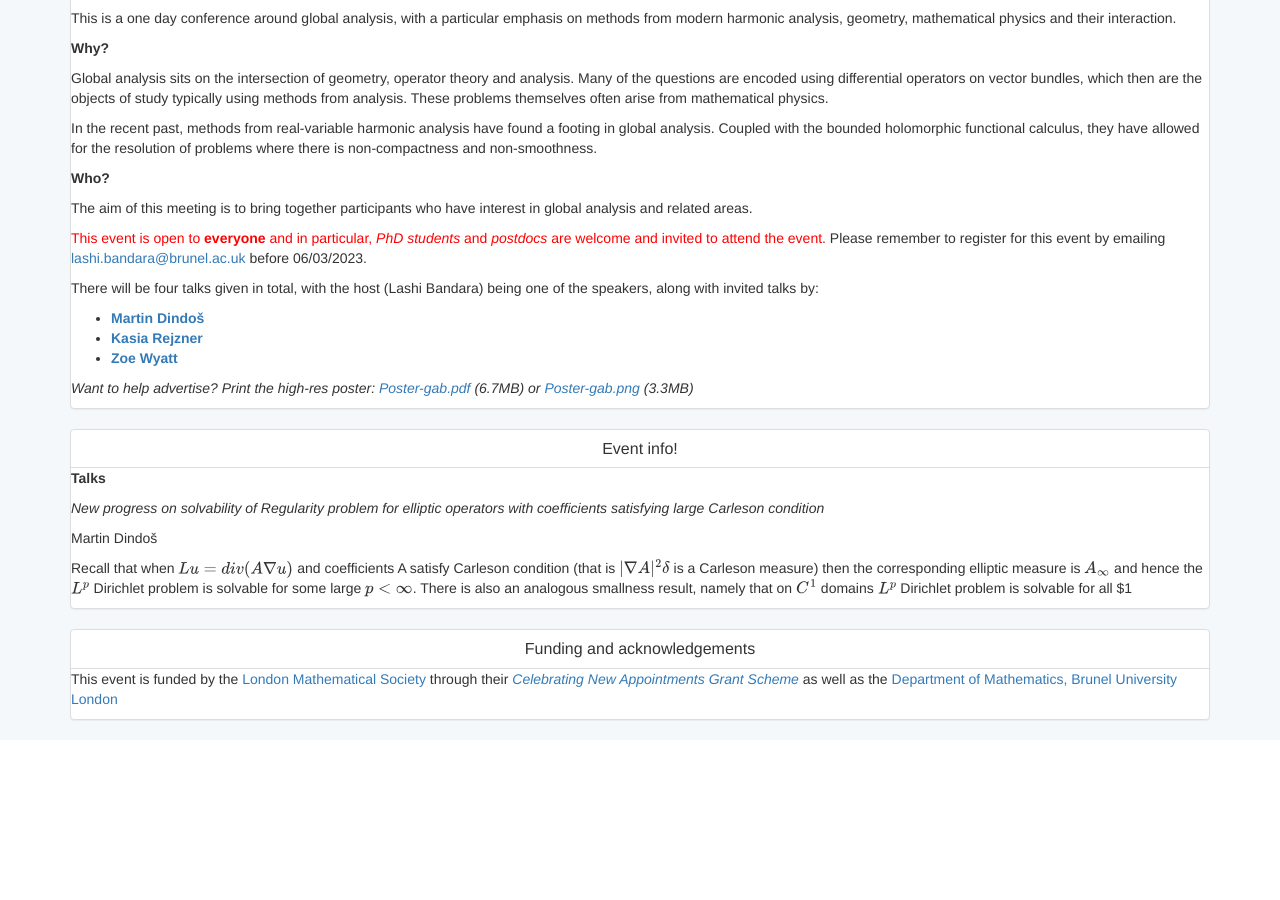
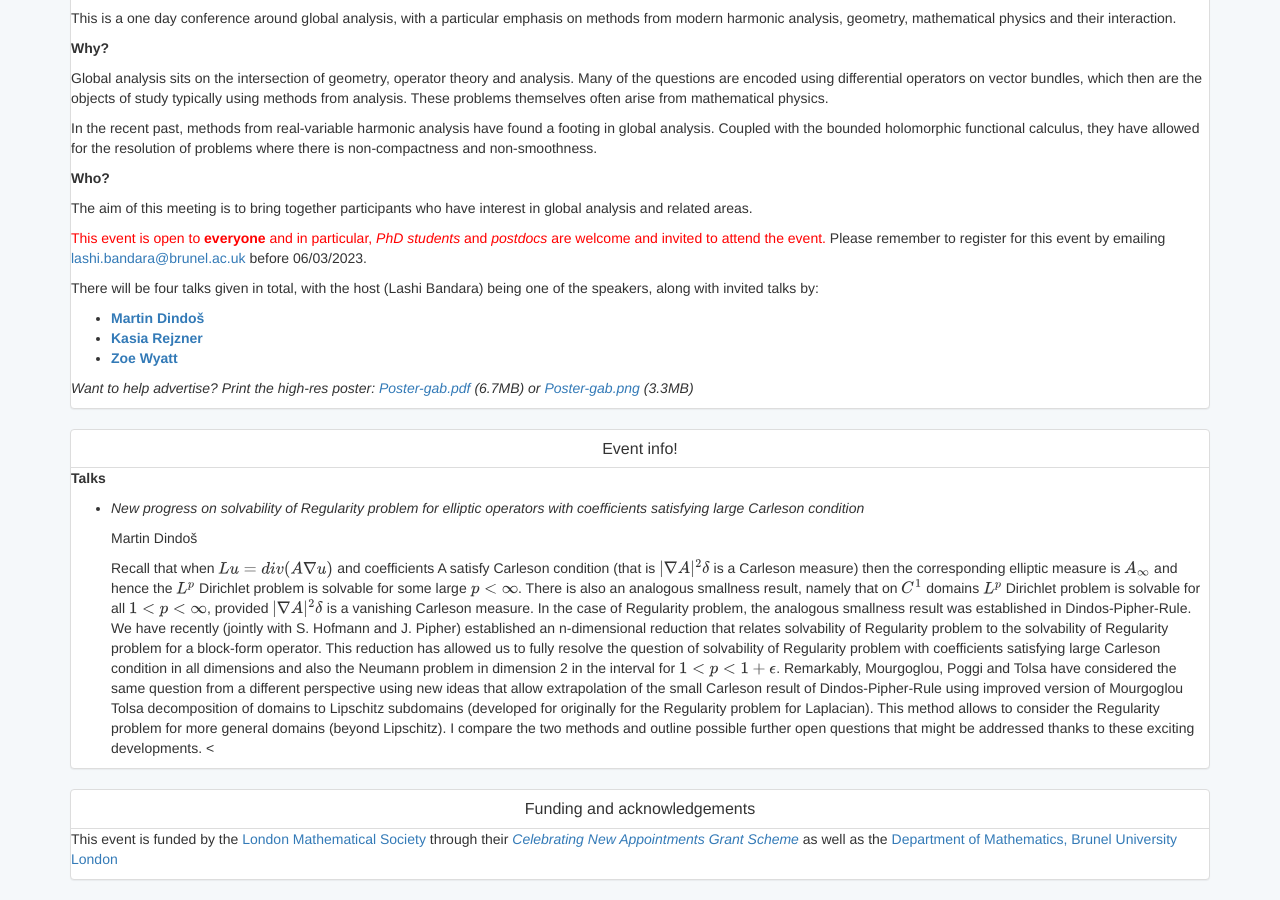
Before and after one commit to lashi-bandara/lashi-bandara.github.io, a Jekyll site: the page built from toc/outreach/events/geometryanalysisbrunel.html, in a window 1280 px wide and 900 px high, scrolled down 1730 px. Built offline with Jekyll 4.4.1, drawn with Linux system fonts in a browser that asks for light colours; before the commit the page ends 2470 px from its top, so only the background shows below that.

Commit message:
Mathjax < rendering fix attempt

```diff
--- a/toc/outreach/events/geometryanalysisbrunel.html
+++ b/toc/outreach/events/geometryanalysisbrunel.html
@@ -101,6 +101,8 @@ Please remember to register for this event by emailing <a href=mailto:lashi.band
 
 <p><b> Talks </b></p>
 
+<ul>
+<li>
 <p><em>New progress on solvability of Regularity problem for elliptic
 operators with coefficients satisfying large Carleson condition</em></p>
 
@@ -109,9 +111,9 @@ operators with coefficients satisfying large Carleson condition</em></p>
 <p>Recall that when $Lu=div(A\nabla u)$ and coefficients A satisfy Carleson
 condition (that is $|\nabla A|^2\delta$ is a Carleson measure) then the
 corresponding elliptic measure is $A_\infty$ and hence the $L^p$
-Dirichlet problem is solvable for some large $p<\infty$. There is also
+Dirichlet problem is solvable for some large $p &lt; \infty$. There is also
 an analogous smallness result, namely that  on $C^1$ domains $L^p$
-Dirichlet problem is solvable for all $1<p<\infty$, provided $|\nabla
+Dirichlet problem is solvable for all $1&lt;p&lt;\infty$, provided $|\nabla
 A|^2\delta$ is a vanishing Carleson measure.
 
 In the case of Regularity problem, the analogous smallness result was
@@ -123,7 +125,7 @@ Regularity problem for a block-form operator.
 This reduction has allowed us to fully resolve the question of
 solvability of Regularity problem with coefficients satisfying large
 Carleson condition in all dimensions and also the Neumann problem in
-dimension 2 in the interval for $1<p<1+\epsilon$.
+dimension 2 in the interval for $1&lt;p&lt;1+\epsilon$.
 
 Remarkably, Mourgoglou, Poggi and Tolsa have considered the same
 question from a different perspective using new ideas that allow
@@ -134,8 +136,10 @@ problem for Laplacian). This method allows to consider the Regularity
 problem for more general domains (beyond Lipschitz).
 
 I compare the two methods and outline possible further open questions
-that might be addressed thanks to these exciting developments. </p>
+that might be addressed thanks to these exciting developments. &lt;
 
+</p>
+</ul>
 </div>
 
 <div class="panel panel-default content-panel">
```
